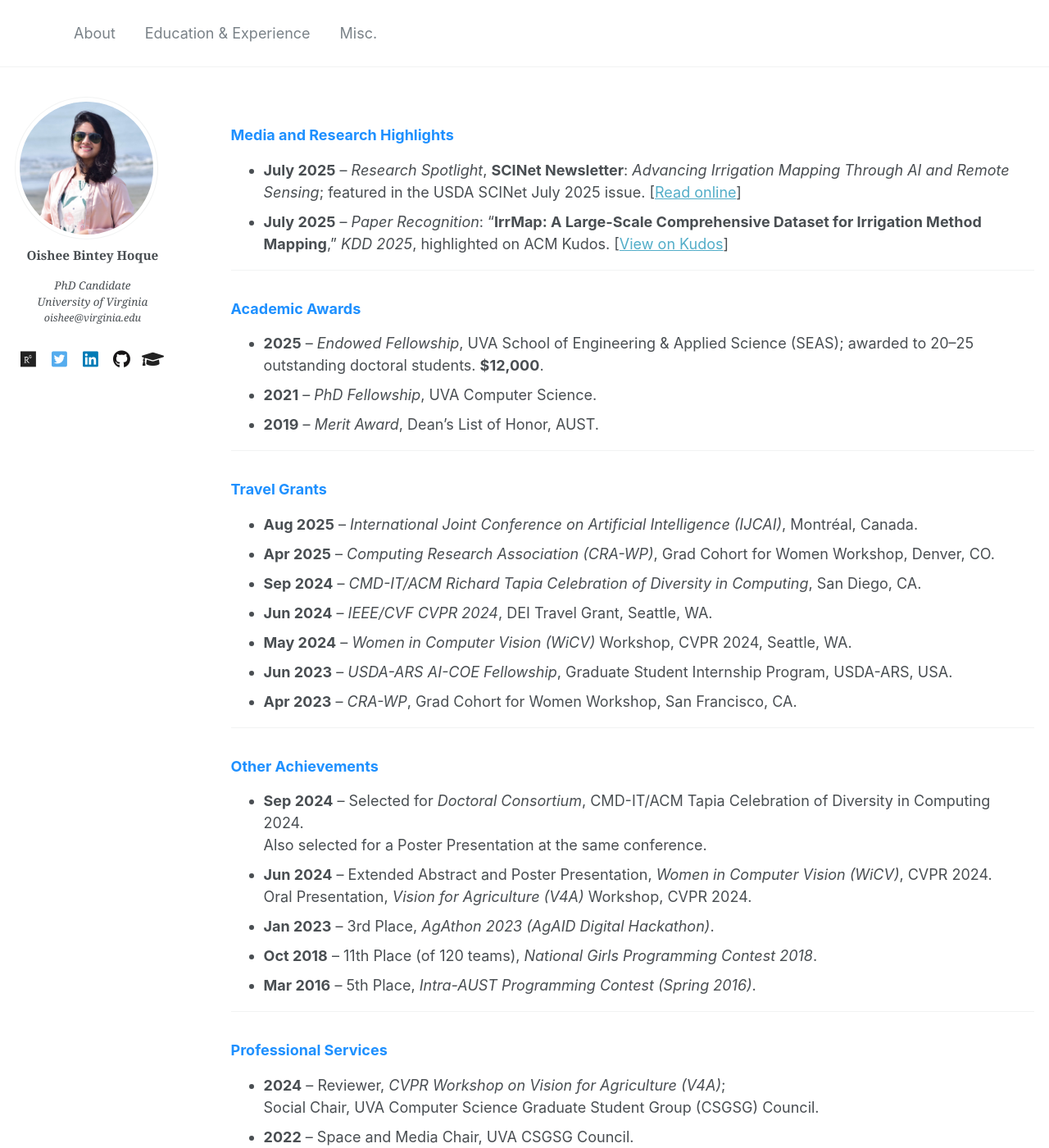
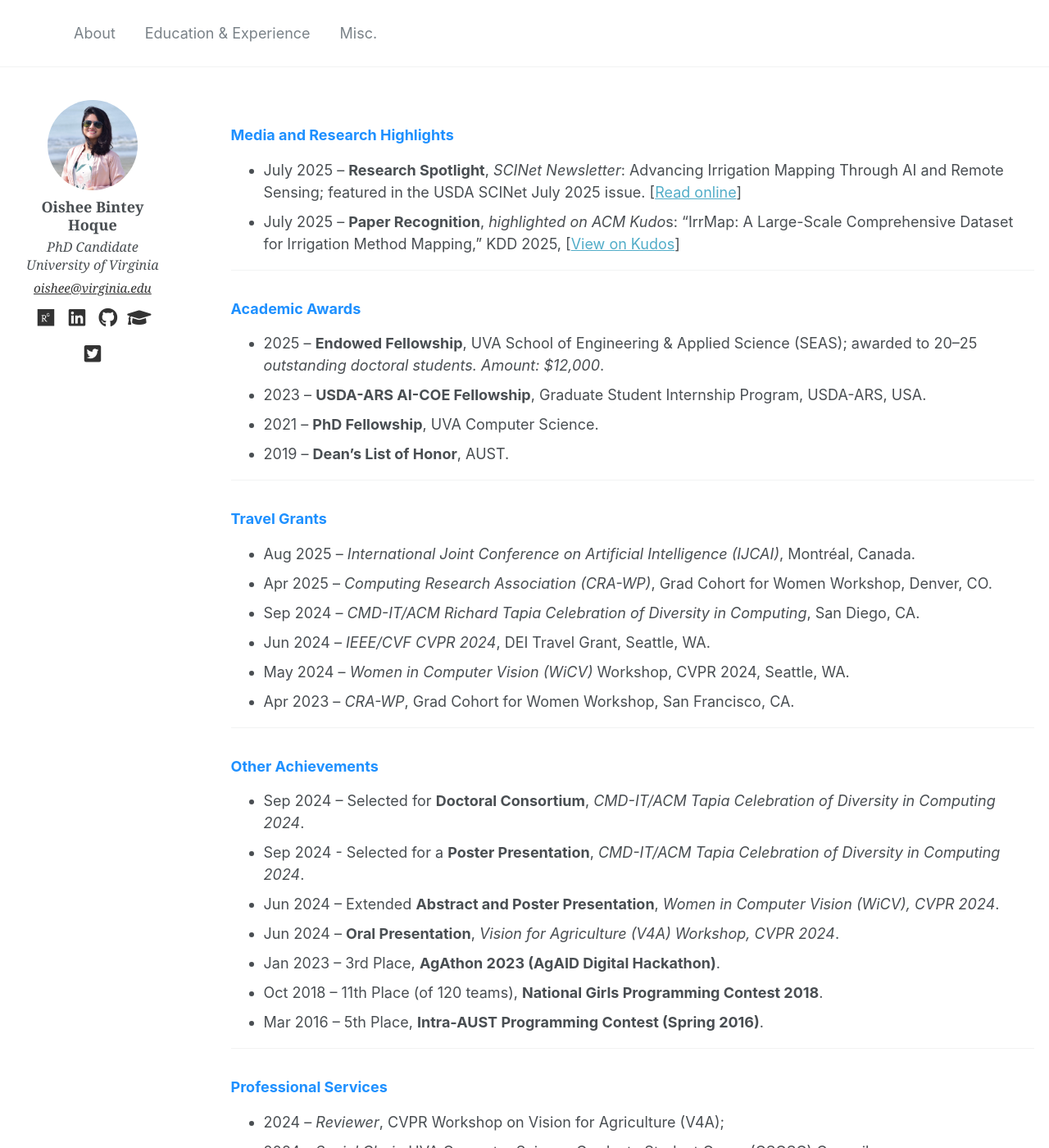
Before and after one commit to oishee-hoque/oishee-hoque.github.io, a Jekyll site: the page built from _pages/activities.md, in a window 1280 px wide and 1400 px high. Shown: the whole window at 82% size. Built offline with Jekyll 4.4.1, drawn with Linux system fonts in a browser that asks for light colours; some of the changed text lies outside the part shown.

Commit message:
author profile change, activities update

```diff
--- a/_includes/author-profile.html
+++ b/_includes/author-profile.html
@@ -1,82 +1,74 @@
 {% include base_path %}
 
 {% if page.author and site.data.authors[page.author] %}
-  {% assign author = site.data.authors[page.author] %}{% else %}{% assign author = site.author %}
+  {% assign author = site.data.authors[page.author] %}
+{% else %}
+  {% assign author = site.author %}
 {% endif %}
 
-<div itemscope itemtype="http://schema.org/Person">
+<!-- OUTER WRAPPER CENTERS THE WHOLE THING -->
+<div style="width:100%; display:flex; justify-content:center;">
 
+  <!-- INNER CARD (set a nice max width; fully centered) -->
+  <div itemscope itemtype="http://schema.org/Person"
+       style="text-align:center; width:100%; max-width:560px; padding:4px 8px;">
 
+    <!-- Avatar -->
+    {% if author.avatar contains "://" %}
+      <img src="{{ author.avatar }}" alt="{{ author.name }}"
+           style="display:block; margin:0 auto 10px; width:110px; height:110px; border-radius:9999px; object-fit:cover;">
+    {% else %}
+      <img src="{{ author.avatar | prepend: "/images/" | prepend: base_path }}" alt="{{ author.name }}"
+           style="display:block; margin:0 auto 10px; width:110px; height:110px; border-radius:9999px; object-fit:cover;">
+    {% endif %}
 
-  <div class="author__content" style="text-align:center;">
-    <!-- Author Avatar -->
-    <div class="author__avatar" style="text-align:center;">
-    {% if author.avatar contains "://" %}
-    	<img style="text-align:center;" src="{{ author.avatar }}" alt="{{ author.name }}">
-    {% else %}
-    	<img src="{{ author.avatar | prepend: "/images/" | prepend: base_path }}" class="author__avatar" alt="{{ author.name }}">
-    {% endif %}
-    </div>
+    <!-- Name -->
+    <h3 style="font-family:'Georgia', serif; font-size:1rem; font-weight:700; margin:.25rem 0 .35rem;">
+      {{ author.name }}
+    </h3>
 
-    <!-- Author Name -->
-    <h3  style="text-align:center;font-family: 'Georgia', serif;font-size: 0.85rem;"" class="author__name">{{ author.name }}</h3>
-    <!-- {% if author.bio %}<p class="author__bio">{{ author.bio }}</p>{% endif %} -->
-     <br>
-
-
-    <!-- Author Bio -->
+    <!-- Bio -->
     {% if author.bio %}
-  <p class="author__bio"
-     style="text-align:center; margin: 0 auto; max-width: 80%; font-style: italic; font-family: 'Georgia', serif; font-size: 0.75rem;">
+      <p style="font-style:italic; font-family:'Georgia', serif; font-size:.9rem; line-height:1.35; margin:.25rem 0;">
         PhD Candidate<br>University of Virginia
-     <!-- {{ author.bio }} -->
       </p>
     {% endif %}
+
+    <!-- Email -->
     {% if author.email %}
-    <!-- keep email as text, centered with the row -->
-    <p style="text-align:center; margin: 0 auto; max-width: 80%; font-style: italic; font-family: 'Georgia', serif; font-size: 0.70rem;">
-    {{ author.email }}
+      <p style="font-style:italic; font-family:'Georgia', serif; font-size:.85rem; margin:.25rem 0;">
+        <a href="mailto:{{ author.email }}" style="color:#333; text-decoration:underline;">{{ author.email }}</a>
       </p>
     {% endif %}
-  <br>
 
-</div>
-
-  <div class="author__urls-wrapper">
-    <!-- <button class="btn btn--inverse">Follow</button> -->
-<ul class="author__urls social-icons"
-    style="display:flex;gap:10px;flex-wrap:wrap;justify-content:center;list-style:none;padding:0;margin:.5rem 0 0;">
-  {% if author.location %}
-    <li style="margin:0;"><i class="fa fa-fw fa-map-marker" aria-hidden="true"></i> {{ author.location }}</li>
+    <!-- Social icons -->
+    <ul style="display:flex; justify-content:center; gap:10px; list-style:none; padding:0; margin:.6rem 0 0; flex-wrap:wrap;">
+      {% if author.researchgate %}
+        <li><a href="{{ author.researchgate }}" target="_blank" rel="noopener"
+               style="display:inline-flex; width:28px; height:28px; align-items:center; justify-content:center; color:#333; text-decoration:none;">
+               <i class="fab fa-researchgate" style="font-size:1.3rem;"></i></a></li>
       {% endif %}
-  {% if author.researchgate %}
-    <li style="margin:0;"><a href="{{ author.researchgate }}" target="_blank" rel="noopener"
-      style="display:inline-flex;width:28px;height:28px;align-items:center;justify-content:center;color:#222;text-decoration:none;">
-      <i class="fab fa-researchgate" aria-hidden="true" style="font-size:1.2rem;line-height:1;"></i></a></li>
+      {% if author.linkedin %}
+        <li><a href="https://www.linkedin.com/in/{{ author.linkedin }}" target="_blank" rel="noopener"
+               style="display:inline-flex; width:28px; height:28px; align-items:center; justify-content:center; color:#333; text-decoration:none;">
+               <i class="fab fa-linkedin" style="font-size:1.3rem;"></i></a></li>
+      {% endif %}
+      {% if author.github %}
+        <li><a href="https://github.com/{{ author.github }}" target="_blank" rel="noopener"
+               style="display:inline-flex; width:28px; height:28px; align-items:center; justify-content:center; color:#333; text-decoration:none;">
+               <i class="fab fa-github" style="font-size:1.3rem;"></i></a></li>
+      {% endif %}
+      {% if author.googlescholar %}
+        <li><a href="{{ author.googlescholar }}" target="_blank" rel="noopener"
+               style="display:inline-flex; width:28px; height:28px; align-items:center; justify-content:center; color:#333; text-decoration:none;">
+               <i class="fas fa-graduation-cap" style="font-size:1.3rem;"></i></a></li>
       {% endif %}
       {% if author.twitter %}
-    <li style="margin:0;"><a href="https://twitter.com/{{ author.twitter }}" target="_blank" rel="noopener"
-      style="display:inline-flex;width:28px;height:28px;align-items:center;justify-content:center;color:#222;text-decoration:none;">
-      <i class="fab fa-twitter-square" aria-hidden="true" style="font-size:1.2rem;line-height:1;"></i></a></li>
-  {% endif %}
-  {% if author.linkedin %}
-    <li style="margin:0;"><a href="https://www.linkedin.com/in/{{ author.linkedin }}" target="_blank" rel="noopener"
-      style="display:inline-flex;width:28px;height:28px;align-items:center;justify-content:center;color:#222;text-decoration:none;">
-      <i class="fab fa-linkedin" aria-hidden="true" style="font-size:1.2rem;line-height:1;"></i></a></li>
-  {% endif %}
-  {% if author.github %}
-    <li style="margin:0;"><a href="https://github.com/{{ author.github }}" target="_blank" rel="noopener"
-      style="display:inline-flex;width:28px;height:28px;align-items:center;justify-content:center;color:#222;text-decoration:none;">
-      <i class="fab fa-github" aria-hidden="true" style="font-size:1.2rem;line-height:1;"></i></a></li>
-  {% endif %}
-  {% if author.googlescholar %}
-    <li style="margin:0;"><a href="{{ author.googlescholar }}" target="_blank" rel="noopener"
-      style="display:inline-flex;width:28px;height:28px;align-items:center;justify-content:center;color:#222;text-decoration:none;">
-      <i class="fas fa-graduation-cap" aria-hidden="true" style="font-size:1.2rem;line-height:1;"></i></a></li>
+        <li><a href="https://twitter.com/{{ author.twitter }}" target="_blank" rel="noopener"
+               style="display:inline-flex; width:28px; height:28px; align-items:center; justify-content:center; color:#333; text-decoration:none;">
+               <i class="fab fa-twitter-square" style="font-size:1.3rem;"></i></a></li>
       {% endif %}
     </ul>
 
   </div>
-
-
 </div>
--- a/_pages/activities.md
+++ b/_pages/activities.md
@@ -7,55 +7,55 @@ author_profile: true
 
 <h3 style="color:#1e90ff;">Media and Research Highlights</h3>
 
-- **July 2025** – *Research Spotlight*, **SCINet Newsletter**: *Advancing Irrigation Mapping Through AI and Remote Sensing*; featured in the USDA SCINet July 2025 issue. [[Read online](https://scinet.usda.gov/news/newsletter/2025-07)]
-- **July 2025** – *Paper Recognition*: “**IrrMap: A Large-Scale Comprehensive Dataset for Irrigation Method Mapping**,” *KDD 2025*, highlighted on ACM Kudos. [[View on Kudos](https://link.growkudos.com/1e1cogkx91c)]
+- July 2025 – **Research Spotlight**, *SCINet Newsletter*: Advancing Irrigation Mapping Through AI and Remote Sensing; featured in the USDA SCINet July 2025 issue. [[Read online](https://scinet.usda.gov/news/newsletter/2025-07)]
+- July 2025 – **Paper Recognition**, *highlighted on ACM Kudo*s: “IrrMap: A Large-Scale Comprehensive Dataset for Irrigation Method Mapping,” KDD 2025, [[View on Kudos](https://link.growkudos.com/1e1cogkx91c)]
 
 ---
 
 <h3 style="color:#1e90ff;">Academic Awards</h3>
 
-- **2025** – *Endowed Fellowship*, UVA School of Engineering & Applied Science (SEAS); awarded to 20–25 outstanding doctoral students. **$12,000**.
-- **2021** – *PhD Fellowship*, UVA Computer Science.
-- **2019** – *Merit Award*, Dean’s List of Honor, AUST.
+- 2025 – **Endowed Fellowship**, UVA School of Engineering & Applied Science (SEAS); awarded to 20–25 *outstanding doctoral students. Amount: $12,000*.
+- 2023 – **USDA-ARS AI-COE Fellowship**, Graduate Student Internship Program, USDA-ARS, USA.
+- 2021 – **PhD Fellowship**, UVA Computer Science.
+- 2019 – **Dean’s List of Honor**, AUST.
 
 ---
 
 <h3 style="color:#1e90ff;">Travel Grants</h3>
 
-- **Aug 2025** – *International Joint Conference on Artificial Intelligence (IJCAI)*, Montréal, Canada.
-- **Apr 2025** – *Computing Research Association (CRA-WP)*, Grad Cohort for Women Workshop, Denver, CO.
-- **Sep 2024** – *CMD-IT/ACM Richard Tapia Celebration of Diversity in Computing*, San Diego, CA.
-- **Jun 2024** – *IEEE/CVF CVPR 2024*, DEI Travel Grant, Seattle, WA.
-- **May 2024** – *Women in Computer Vision (WiCV)* Workshop, CVPR 2024, Seattle, WA.
-- **Jun 2023** – *USDA-ARS AI-COE Fellowship*, Graduate Student Internship Program, USDA-ARS, USA.
-- **Apr 2023** – *CRA-WP*, Grad Cohort for Women Workshop, San Francisco, CA.
+- Aug 2025 – *International Joint Conference on Artificial Intelligence (IJCAI)*, Montréal, Canada.
+- Apr 2025 – *Computing Research Association (CRA-WP)*, Grad Cohort for Women Workshop, Denver, CO.
+- Sep 2024 – *CMD-IT/ACM Richard Tapia Celebration of Diversity in Computing*, San Diego, CA.
+- Jun 2024 – *IEEE/CVF CVPR 2024*, DEI Travel Grant, Seattle, WA.
+- May 2024 – *Women in Computer Vision (WiCV)* Workshop, CVPR 2024, Seattle, WA.
+- Apr 2023 – *CRA-WP*, Grad Cohort for Women Workshop, San Francisco, CA.
 
 ---
 
 <h3 style="color:#1e90ff;">Other Achievements</h3>
 
-- **Sep 2024** – Selected for *Doctoral Consortium*, CMD-IT/ACM Tapia Celebration of Diversity in Computing 2024.
-  Also selected for a Poster Presentation at the same conference.
-- **Jun 2024** – Extended Abstract and Poster Presentation, *Women in Computer Vision (WiCV)*, CVPR 2024.
-  Oral Presentation, *Vision for Agriculture (V4A)* Workshop, CVPR 2024.
-- **Jan 2023** – 3rd Place, *AgAthon 2023 (AgAID Digital Hackathon)*.
-- **Oct 2018** – 11th Place (of 120 teams), *National Girls Programming Contest 2018*.
-- **Mar 2016** – 5th Place, *Intra-AUST Programming Contest (Spring 2016)*.
+- Sep 2024 – Selected for **Doctoral Consortium**, *CMD-IT/ACM Tapia Celebration of Diversity in Computing 2024*.
+- Sep 2024 - Selected for a **Poster Presentation**, *CMD-IT/ACM Tapia Celebration of Diversity in Computing 2024*.
+- Jun 2024 – Extended **Abstract and Poster Presentation**, *Women in Computer Vision (WiCV), CVPR 2024*.
+- Jun 2024 – **Oral Presentation**, *Vision for Agriculture (V4A) Workshop, CVPR 2024*.
+- Jan 2023 – 3rd Place, **AgAthon 2023 (AgAID Digital Hackathon)**.
+- Oct 2018 – 11th Place (of 120 teams), **National Girls Programming Contest 2018**.
+- Mar 2016 – 5th Place, **Intra-AUST Programming Contest (Spring 2016)**.
 
 ---
 
 <h3 style="color:#1e90ff;">Professional Services</h3>
-- **2024** – Reviewer, *CVPR Workshop on Vision for Agriculture (V4A)*;
-  Social Chair, UVA Computer Science Graduate Student Group (CSGSG) Council.
-- **2022** – Space and Media Chair, UVA CSGSG Council.
-- **2020–2019** – Judge, *Bangladeshi National Robotics Olympiad*.
-- **2019** – Program Committee / Sub-Reviewer, *ICIET 2019*.
+- 2024 – *Reviewer*, CVPR Workshop on Vision for Agriculture (V4A);
+- 2024 - *Social Chair*, UVA Computer Science Graduate Student Group (CSGSG) Council.
+- 2022 – *Space and Media Chair*, UVA CSGSG Council.
+- 2020–2019 – *Judge*, Bangladeshi National Robotics Olympiad.
+- 2019 – *Program Committee / Sub-Reviewer*, ICIET 2019.
 
 <h3 style="color:#1e90ff;">Other Services</h3>
-- **2023** – Student Volunteer, *GEMS (Girls Excited about Math and Science)*, University of Virginia — assisted with course design and teaching.
-- **2023** – Volunteer, *Meals on Wheels* — assisted with meal delivery to elderly individuals.
-- **2018** – Problem Setter, Organizer, and Host, *AUST CSE Week*; Host, *Prize Giving Ceremony*.
-- **2016–2018** – Class Representative, *Batch 35, AUST CSE Dept.* (52 students).
+- 2023 – Student Volunteer, *GEMS (Girls Excited about Math and Science)*, University of Virginia — assisted with course design and teaching.
+- 2023 – Volunteer, *Meals on Wheels* — assisted with meal delivery to elderly individuals.
+- 2018 – Problem Setter, Organizer, and Host, *AUST CSE Week*; Host, *Prize Giving Ceremony*.
+- 2016 – 2018 – Class Representative, *Batch 35, AUST CSE Dept.* (52 students).
 
 ---
 
```
Lines whose indentation alone changed are shown as unchanged.
